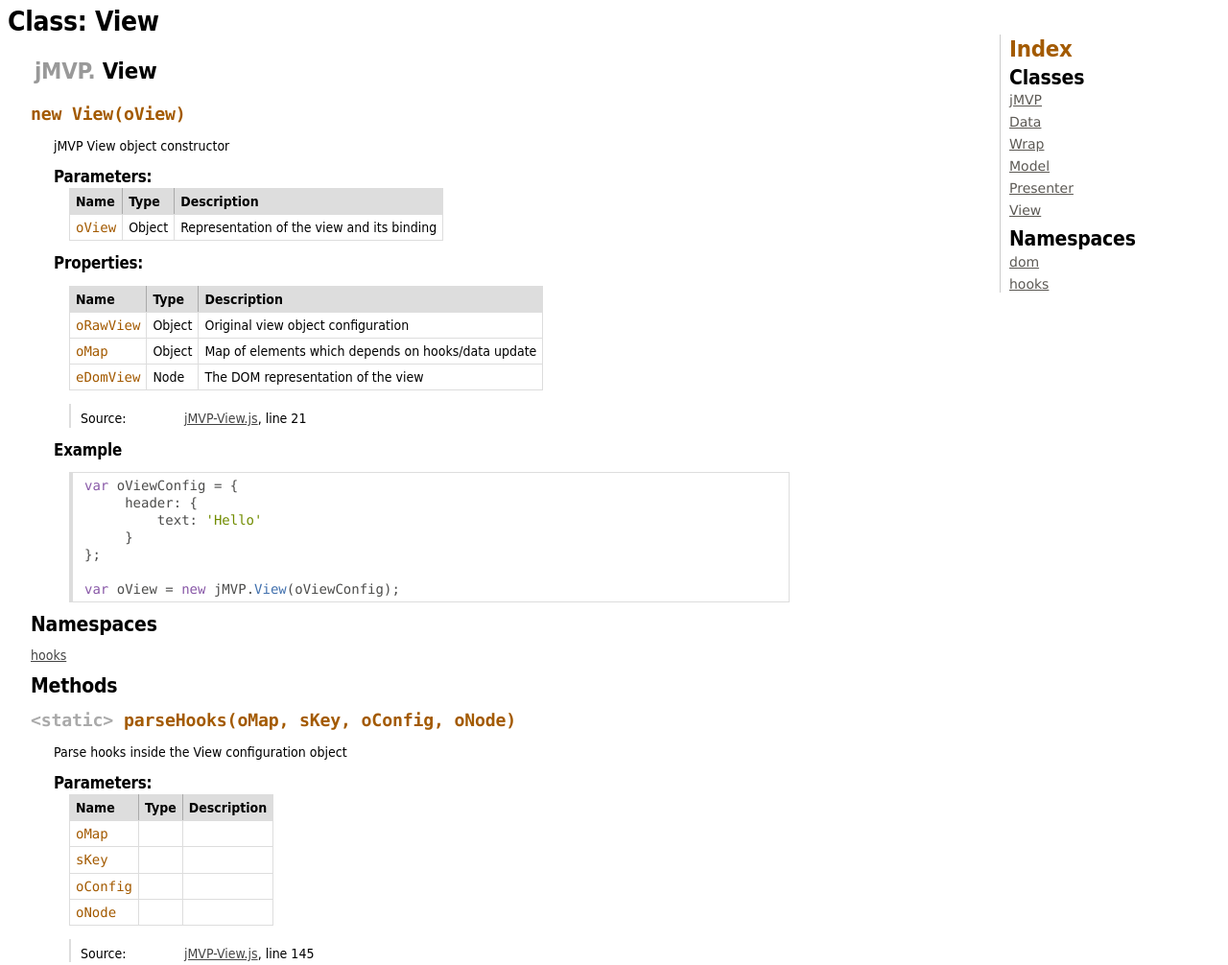
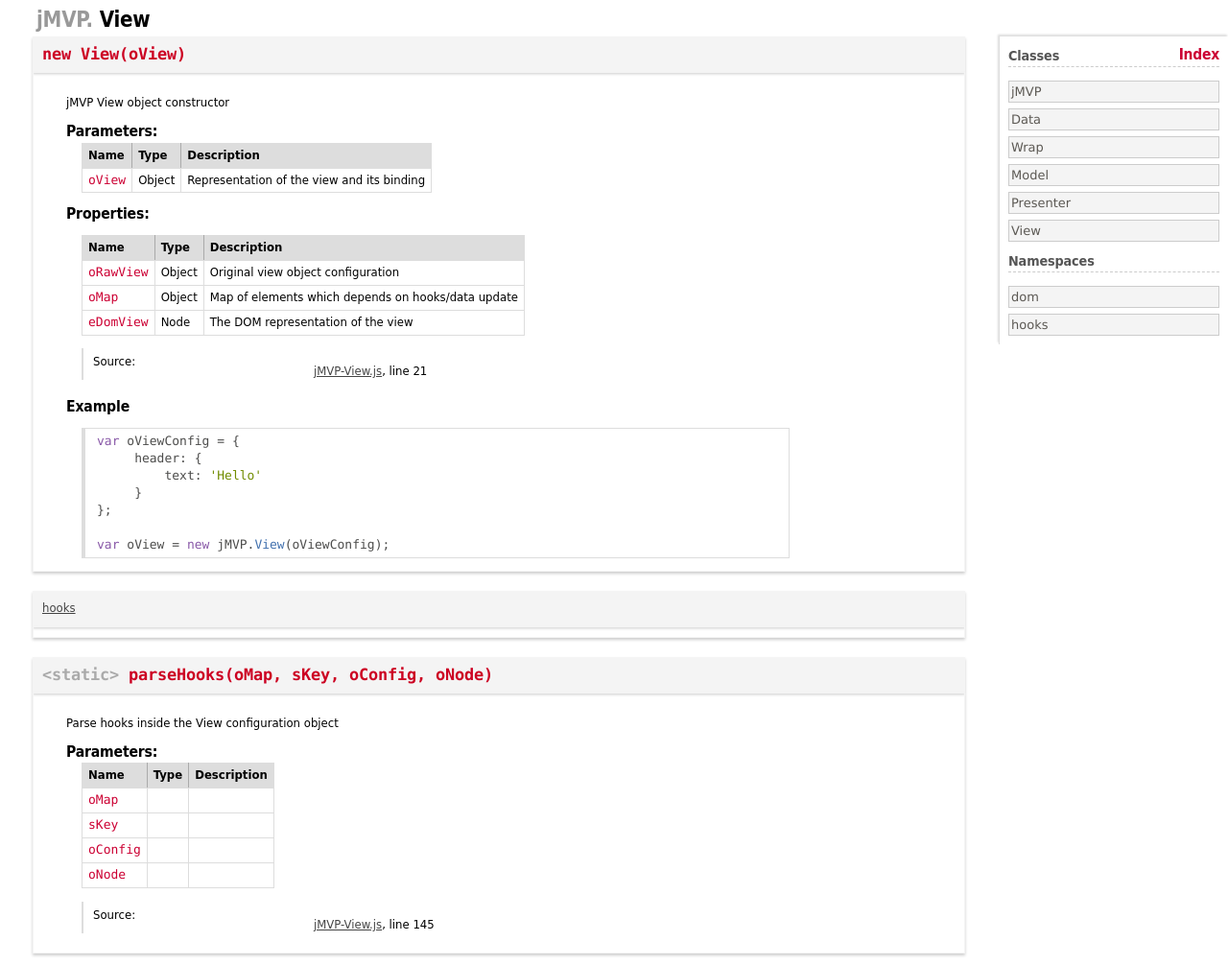
Before and after one commit to gillescochez/jMVP, a website: page api-doc/jMVP.View.html in a window 1280 px wide. Shown: the top 1006 px of the page at 96% size. Drawn offline with Linux system fonts and the light colour scheme.

```diff
--- a/api-doc/jMVP.View.html
+++ b/api-doc/jMVP.View.html
@@ -907,7 +907,7 @@
 <br clear="both">
 
 <footer>
-    Documentation generated by <a href="https://github.com/jsdoc3/jsdoc">JSDoc 3.2.0-dev</a> on Sat May 18 2013 13:45:26 GMT+0100 (BST)
+    Documentation generated by <a href="https://github.com/jsdoc3/jsdoc">JSDoc 3.2.0-dev</a> on Sat May 18 2013 14:01:09 GMT+0100 (BST)
 </footer>
 
 <script> prettyPrint(); </script>
--- a/api-doc/styles/jsdoc-default.css
+++ b/api-doc/styles/jsdoc-default.css
@@ -1,15 +1,15 @@
-html
-{
+html {
     overflow: auto;
     background-color: #fff;
 }
 
-body
-{
-	font: 14px "DejaVu Sans Condensed", "Liberation Sans", "Nimbus Sans L", Tahoma, Geneva, "Helvetica Neue", Helvetica, Arial, sans serif;
+body {
+    font: 13px "DejaVu Sans Condensed", "Liberation Sans", "Nimbus Sans L", Tahoma, Geneva, "Helvetica Neue", Helvetica, Arial, sans serif;
     line-height: 130%;
     color: #000;
     background-color: #fff;
+    margin:0 10px;
+    position:relative;
 }
 
 a {
@@ -24,8 +24,7 @@
     color: #444;
 }
 
-header
-{
+header {
     display: block;
     padding: 6px 4px;
 }
@@ -44,13 +43,11 @@
     width: 100%;
 }
 
-section
-{
+section {
     display: block;
 
     background-color: #fff;
-	padding: 12px 24px;
-    border-bottom: 1px solid #ccc;
+    padding: 0 24px 24px 24px;
     margin-right: 240px;
 }
 
@@ -58,45 +55,66 @@
     display: none;
 }
 
-.optional:after {
-	content: "opt";
-	font-size: 60%;
-	color: #aaa;
+.optional {
     font-style: italic;
     font-weight: lighter;
 }
 
-nav
-{
+nav {
     display: block;
     float: left;
     margin-left: -230px;
     margin-top: 28px;
     width: 220px;
-    border-left: 1px solid #ccc;
+    border-left: 1px solid #ddd;
     padding-left: 9px;
+    position:fixed;
+    right:0;
+    top:10px;
+    box-shadow:-1px -2px 2px #ddd;
+    padding-bottom:9px;
+    padding-right:9px;
 }
 
 nav ul {
     font-family: 'Lucida Grande', 'Lucida Sans Unicode', arial, sans-serif;
     font-size: 100%;
     line-height: 17px;
-    padding:0;
-    margin:0;
-    list-style-type:none;
+    padding: 0;
+    margin: 0;
+    list-style-type: none;
 }
 
-nav h2 a, nav h2 a:visited {
-    color: #A35A00;
+nav h2 a,
+nav h2 a:visited {
     text-decoration: none;
+    position:absolute;
+    font-size:70%;
+    top:11px;
+    right:9px;
+    color:#cc0033;
 }
 
 nav h3 {
+    border-bottom:1px dashed #ccc;
     margin-top: 12px;
+    font-size:110%;
+    color:#555;
+    padding-bottom:2px;
 }
 
 nav li {
     margin-top: 6px;
+}
+nav li a {
+    display:block;
+    border:1px solid #ccc;
+    padding:2px;
+    background:#f4f4f4;
+    text-decoration:none;
+}
+nav li a:hover {
+    background:#fefefe;
 }
 
 nav a {
@@ -112,73 +130,62 @@
 }
 
 footer {
-    display: block;
-    padding: 6px;
-    margin-top: 12px;
-    font-style: italic;
-    font-size: 90%;
+    display: none;
 }
 
-h1
-{
-	font-size: 200%;
-	font-weight: bold;
-	letter-spacing: -0.01em;
-	margin: 6px 0 9px 0;
+h1 {
+    display:none;
 }
 
-h2
-{
+h2 {
     font-size: 170%;
     font-weight: bold;
     letter-spacing: -0.01em;
     margin: 6px 0 3px 0;
 }
 
-h3
-{
+h3 {
     font-size: 150%;
     font-weight: bold;
     letter-spacing: -0.01em;
-	margin-top: 16px;
-	margin: 6px 0 3px 0;
+}
+#main h3 {
+    display:none;
 }
 
-h4
-{
+h4 {
     font-size: 130%;
     font-weight: bold;
     letter-spacing: -0.01em;
-	margin-top: 16px;
-	margin: 18px 0 3px 0;
-	color: #A35A00;
+    margin: 16px 0 3px 0;
+    color: #cc0022;
 }
 
-h5, .container-overview .subsection-title
-{
+h5,
+.container-overview .subsection-title {
     font-size: 120%;
     font-weight: bold;
     letter-spacing: -0.01em;
     margin: 8px 0 3px -16px;
 }
 
-h6
-{
+h6 {
     font-size: 100%;
     letter-spacing: -0.01em;
     margin: 6px 0 3px 0;
     font-style: italic;
 }
 
-.ancestors { color: #999; }
-.ancestors a
-{
-    color: #999 !important;
+.ancestors {
+    color: #999;
+}
+
+.ancestors a {
+    color: #999;
     text-decoration: none;
 }
 
-.important
-{
+.important {
     font-weight: bold;
     color: #950B02;
 }
@@ -191,16 +198,64 @@
     color: #aaa;
 }
 
-.name, .signature {
+.name,
+.signature {
     font-family: Consolas, "Lucida Console", Monaco, monospace;
 }
 
-.details { margin-top: 14px; }
-.details dt { width:100px; float:left; border-left: 2px solid #DDD; padding-left: 10px;  padding-top: 6px; }
-.details dd { margin-left: 50px; }
-.details ul { margin: 0; }
-.details ul { list-style-type: none; }
-.details li { margin-left: 30px; padding-top: 6px; }
+dt {
+    background:#f4f4f4;
+    padding:10px;
+    box-shadow:0px 2px 3px #ccc;
+}
+    dt h4 {
+        margin:0;
+        padding:0;
+    }
+dd {
+    border:1px solid #f4f4f4;
+    margin:0 0 20px 0;
+    padding:10px 0 0 50px;
+    overflow:hidden;
+    box-shadow:0px 2px 3px #ccc;
+}
+    dd dt {
+        background:transparent;
+        box-shadow:none;
+    }
+    dd dd {
+        border:none;
+        box-shadow:none;
+    }
+
+.details {
+    margin-top: 14px;
+}
+
+.details dt {
+    width: 100px;
+    float: left;
+    border-left: 2px solid #DDD;
+    padding-left: 10px;
+    padding-top: 6px;
+}
+
+.details dd {
+    margin-left: 50px;
+}
+
+.details ul {
+    margin: 0;
+}
+
+.details ul {
+    list-style-type: none;
+}
+
+.details li {
+    margin-left: 30px;
+    padding-top: 6px;
+}
 
 .description {
     margin-bottom: 1em;
@@ -208,16 +263,14 @@
     margin-top: 1em;
 }
 
-.code-caption
-{
+.code-caption {
     font-style: italic;
     font-family: Palatino, 'Palatino Linotype', serif;
     font-size: 107%;
     margin: 0;
 }
 
-.prettyprint
-{
+.prettyprint {
     border: 1px solid #ddd;
     width: 80%;
     overflow: auto;
@@ -227,8 +280,7 @@
     width: inherit;
 }
 
-.prettyprint code
-{
+.prettyprint code {
     font-family: Consolas, 'Lucida Console', Monaco, monospace;
     font-size: 100%;
     line-height: 18px;
@@ -240,21 +292,25 @@
     border-left: 3px #ddd solid;
 }
 
-.params, .props
-{
+.params,
+.props {
     border-spacing: 0;
     border: 0;
     border-collapse: collapse;
 }
 
-.params .name, .props .name, .name code {
-	color: #A35A00;
+.params .name,
+.props .name,
+.name code {
+    color: #cc0033;
     font-family: Consolas, 'Lucida Console', Monaco, monospace;
     font-size: 100%;
 }
 
-.params td, .params th, .props td, .props th
-{
+.params td,
+.params th,
+.props td,
+.props th {
     border: 1px solid #ddd;
     margin: 0px;
     text-align: left;
@@ -263,20 +319,27 @@
     display: table-cell;
 }
 
-.params thead tr, .props thead tr
-{
+.params thead tr,
+.props thead tr {
     background-color: #ddd;
     font-weight: bold;
 }
 
-.params .params thead tr, .props .props thead tr
-{
+.params .params thead tr,
+.props .props thead tr {
     background-color: #fff;
     font-weight: bold;
 }
 
-.params th, .props th { border-right: 1px solid #aaa; }
-.params thead .last, .props thead .last { border-right: 1px solid #ddd; }
+.params th,
+.props th {
+    border-right: 1px solid #aaa;
+}
+
+.params thead .last,
+.props thead .last {
+    border-right: 1px solid #ddd;
+}
 
 .disabled {
     color: #454545;
--- a/package.json
+++ b/package.json
@@ -6,6 +6,7 @@
         "grunt-contrib-uglify": "~0.2.0",
         "grunt-contrib-concat": "~0.3.0",
         "grunt-contrib-qunit": "~0.2.1",
-    "grunt-jsdoc": "~0.3.2"
+        "grunt-jsdoc": "~0.3.2",
+        "grunt-contrib-copy": "~0.4.1"
     }
 }
```
Also changed, not shown: Gruntfile.js (+8 -1 lines), api-doc/index.html (+1 -1 lines), api-doc/jMVP-Model.js.html (+1 -1 lines), api-doc/jMVP-Presenter.js.html (+1 -1 lines), api-doc/jMVP-View.js.html (+1 -1 lines), api-doc/jMVP-domWrap.js.html (+1 -1 lines), api-doc/jMVP.Data.html (+1 -1 lines), api-doc/jMVP.Model.html (+1 -1 lines), api-doc/jMVP.Presenter.html (+1 -1 lines), api-doc/jMVP.View.hooks.html (+1 -1 lines), api-doc/jMVP.dom.Wrap.html (+1 -1 lines), api-doc/jMVP.dom.html (+1 -1 lines), api-doc/jMVP.html (+137 -1 lines), api-doc/jMVP.js.html (+13 -1 lines), 3 more files. Lines whose indentation alone changed are shown as unchanged.
